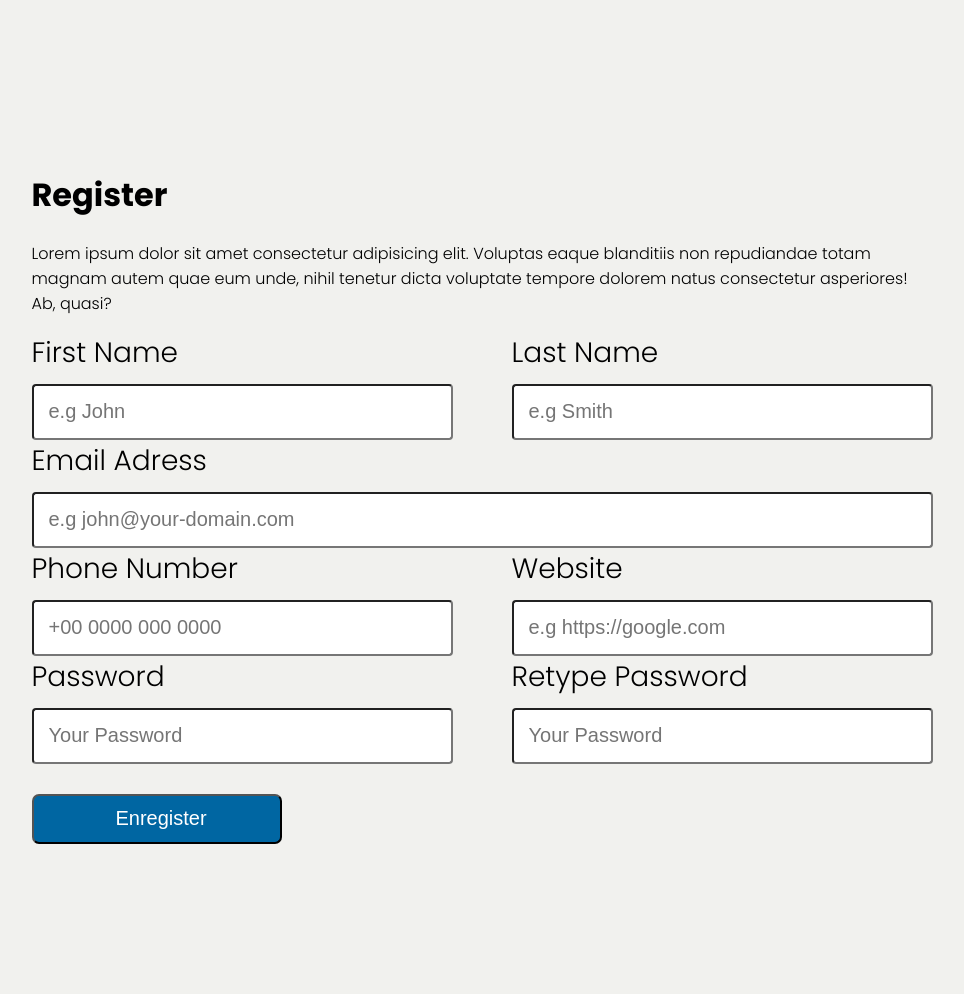
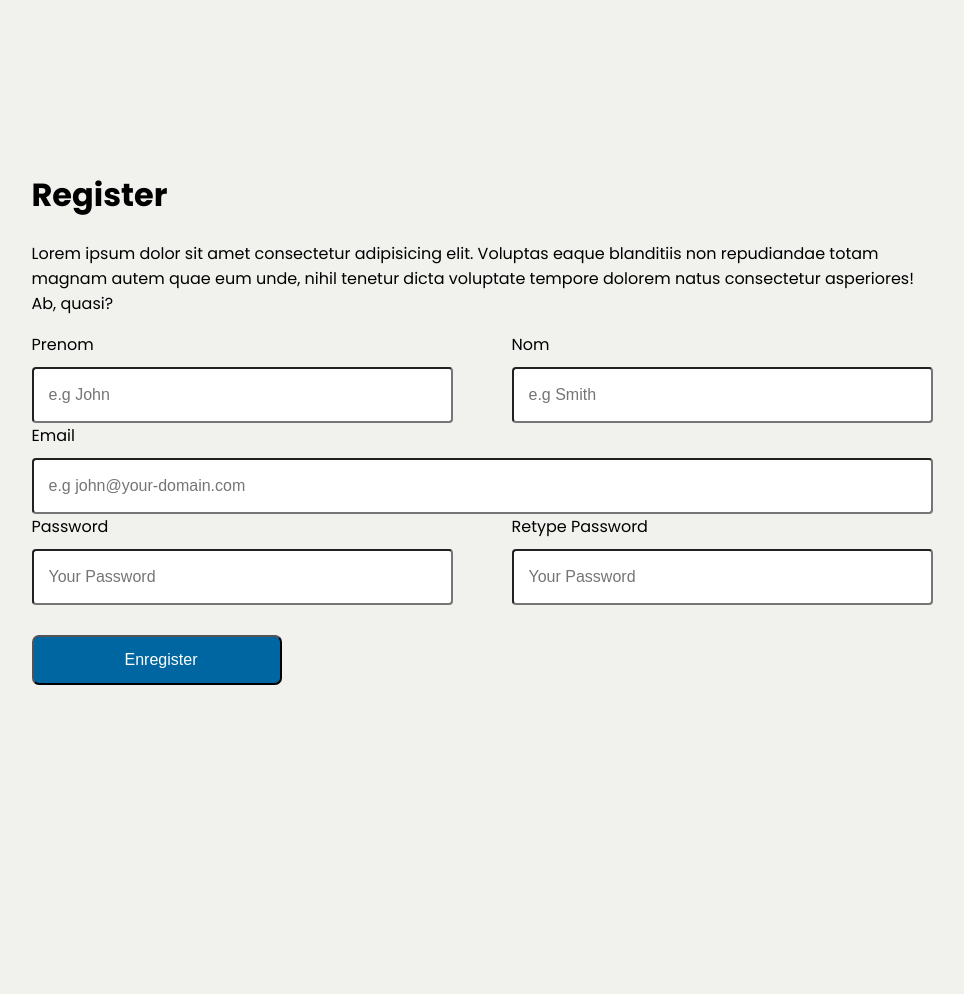
Before and after one commit to naimlawani01/blog, a PHP site: page /inscription.php in a window 1280 px wide. Shown: the whole page, without its empty margins (158-1122 px from the left). After the commit the page ends 685 px from the top, so only its background shows below. Run offline with PHP 8.4, Linux system fonts and the light colour scheme.

Commit message:
User exit

```diff
--- a/inscription.php
+++ b/inscription.php
@@ -2,22 +2,38 @@
 require('database.php');
    //verifie si les champs sont saisis
 
-    if(isset($_POST['nom']) and isset($_POST['prenom']) and isset($_POST['email']) and isset($_POST['mot_de_passe1']) and isset($_POST['mot_de_passe2']))
-    {
+    if(isset($_POST['nom']) and isset($_POST['prenom']) and isset($_POST['email']) and isset($_POST['mdp1']) and isset($_POST['mdp2'])){
         $nom=$_POST['nom'];
         $prenom=$_POST['prenom'];
         $email=$_POST['email'];
-        $mdp1=$_POST['mot_de_passe1'];
-        $mdp2=$_POST['mot_de_passe2'];
+        $mdp1=$_POST['mdp1'];
+        $mdp2=$_POST['mdp2'];
         if($mdp1==$mdp2)
         {
-            $mdp =sha1($mdp1);
-            $insertion = $db->prepare('INSERT INTO users (nom, prenom, email,mot_de_passe) VALUES (?,?,?,?)');
-            $insertion->execute(array($nom, $prenom, $email,$mdp));
+            if(strlen($mdp1)>=7){
 
-        }
-        else
-        {
+                $user_exist= $db->prepare('SELECT * FROM users WHERE email= ? ');
+
+                $user_exist->execute([
+                    $email
+                ]);
+
+                $user = $user_exist->fetchAll();
+                if(count($user)>0){
+                    echo "Cette adresse mail est deja utilisé";
+                }else{
+
+                    $mdp =sha1($mdp1);
+                    $insertion = $db->prepare('INSERT INTO users (nom, prenom, email,mot_de_passe) VALUES (?,?,?,?)');
+                    $insertion->execute(array($nom, $prenom, $email,$mdp));
+                    header('location: connexion.php');
+                }
+
+            }else{
+                echo "Votre mot de passe est trop court(<7)";
+            }
+
+        }else{
             echo "Les deux(2) mots de passes ne sont pas identiques";
         }
 
@@ -40,34 +56,24 @@ require('database.php');
 
 </head>
 <body>
-    <form action="" class="formu1">
+    <form action="" method="POST" class="formu1">
         <h1>Register</h1>
         <p>Lorem ipsum dolor sit amet consectetur adipisicing elit. Voluptas eaque blanditiis non repudiandae totam magnam autem quae eum unde, nihil tenetur dicta voluptate tempore dolorem natus consectetur asperiores! Ab, quasi?</p>
         <div class="boite1">
             <div class="gauche">
-                <label for="prenom">First Name</label><br>
+                <label for="prenom">Prenom</label><br>
                 <input type="text" name="prenom" id="prenom" placeholder="e.g John" require>
             </div>
             <div class="droite">
-                <label for="nom">Last Name</label><br>
+                <label for="nom">Nom</label><br>
                 <input type="text" name="nom" id="nom" placeholder="e.g Smith" require>
             </div>
 
         </div>
         <div class="boite2">
             <div class="milieu">
-                <label for="email">Email Adress</label><br>
+                <label for="email">Email</label><br>
                 <input class="email" type="text" id="email" name="email" placeholder="e.g john@your-domain.com" require>
-            </div>
-        </div>
-        <div class="boite3">
-            <div class="gauche">
-                <label for="numero">Phone Number</label><br>
-                <input type="text" name="prenom" id="numero" placeholder="+00 0000 000 0000" require>
-            </div>
-            <div class="droite">
-                <label for="siteweb">Website</label><br>
-                <input type="text" name="site" id="siteweb" placeholder="e.g https://google.com" require>
             </div>
         </div>
         <div class="boite4">
--- a/style.css
+++ b/style.css
@@ -1,68 +1,65 @@
-body
-{
+body {
     font-family: 'Poppins', sans-serif;
-    font-weight: 300;
-    background-color:rgb(241, 241, 238);
+    background-color: rgb(241, 241, 238);
 }
-.boite1 > .droite, .boite3 > .droite, .boite4 > .droite
-{
+
+.boite1>.droite,
+.boite3>.droite,
+.boite4>.droite {
     float: right;
 }
-.boite5
-{
+
+.boite5 {
     clear: right;
 }
 
-.boite1 > .gauche, .boite3 > .gauche, .boite4 > .gauche
-{
+.boite1>.gauche,
+.boite3>.gauche,
+.boite4>.gauche {
     float: left;
 }
-.boite2 >.milieu
-{
+
+.boite2>.milieu {
     position: relative;
     clear: right;
 }
-.boite4
-{
+
+.boite4 {
     clear: right;
 }
-.formu1
-{
+
+.formu1 {
     display: table;
     width: 900px;
-    margin:100px  auto;
+    margin: 100px auto;
     padding: 50px;
-
-
 }
 
-input{
+input {
     width: 400px;
     height: 50px;
-    font-size: 20px;
+    font-size: 16px;
     margin-top: 10px;
     padding-left: 15px;
     border-radius: 4px;
+}
 
+label {
+    /* font-size: 28px; */
+    font-weight: 400;
+}
 
-}
-label
-{
-    font-size: 28px;
-
-}
-.droite
-{
+.droite {
     margin-left: 30px;
 }
-.email
-{
-    width:880px;
+
+.email {
+    width: 880px;
 }
-.envoyer
-{
+
+.envoyer {
     color: white;
-    margin-top: 30px ;
+    margin-top: 30px;
     border-style: outset;
     background-color: #0066A2;
     width: 250px;
```
Also changed, not shown: connexion.php (+69 -7 lines).
